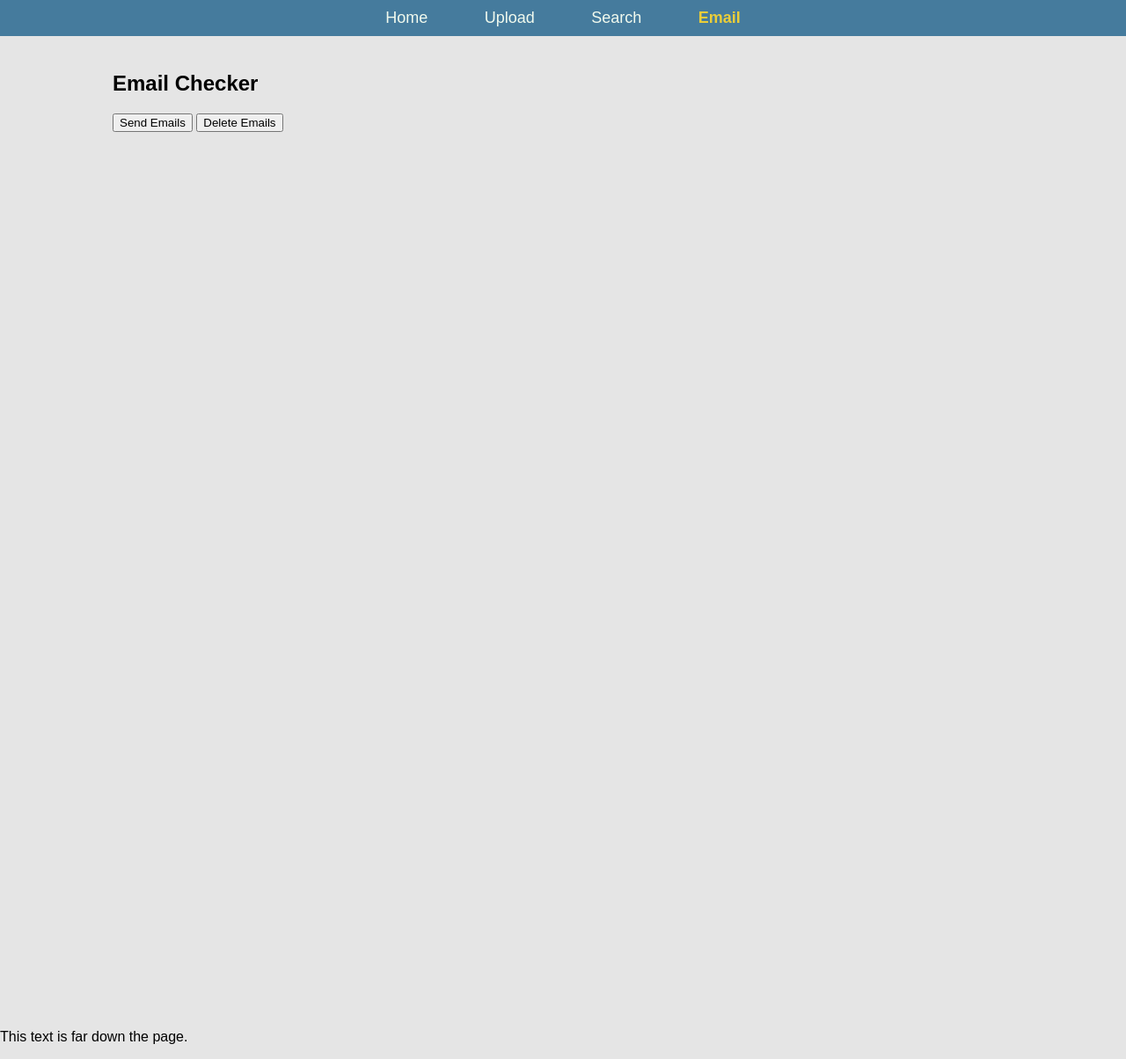
After one commit to ben-steinberg-geffen/Peer-Tutoring-Scheduler, a Flask app: page /email in a window 1280 px wide. The commit adds this page. Shown: the whole page at 88% size. Run offline with Flask 3, Linux system fonts and the light colour scheme.

Commit message:
commit 2/5

```diff
--- a/app.py
+++ b/app.py
@@ -69,5 +69,15 @@ def search():
 
     return render_template('search.html')
 
+#CHECK THIS CODE
+#email page displays email
+@app.route('/email')
+def email():
+
+    #if emails sent, send all the emails and display message that emails were sent
+    #if emails deleted, delete email from box and display message
+
+    return render_template('email.html')
+
 if __name__ == '__main__':
     app.run(debug=True)
--- a/static/styles.css
+++ b/static/style.css
@@ -1,7 +1,7 @@
 /*main design*/
 body {
     font-family: Arial, sans-serif;
-    background-color: #ffffff;
+    background-color: #e5e5e5;
     margin: 0;
     padding: 0;
     overflow-y: auto; /*enables vertical scrolling*/
@@ -15,16 +15,26 @@ body {
 
 /*navigation style*/
 nav {
-    background-color: #667c89;
+    background-color: #457b9d;
     padding: 10px;
     text-align: center;
 }
 
 nav a {
-    color: white;
+    color: #f1faee;
     margin: 0 15px;
     text-decoration: none;
     font-size: 18px;
+    padding: 10px 15px;
+}
+
+nav a:hover {
+    color: #fff;
+}
+
+nav a.active {
+    color: #eacd39;
+    font-weight: bold;
 }
 
 .upload-box {
--- /dev/null
+++ b/templates/email.html
@@ -0,0 +1,11 @@
+{% extends "base.html" %}
+
+{% block content %}
+<h2>Email Checker</h2>
+
+
+
+<button class="send-email-btn">Send Emails</button>
+<button class="send-email-btn">Delete Emails</button>
+
+{% endblock %}
```
Also changed, not shown: other parts of static/style.css (+64 -6 lines), templates/home.html (+19 -0 lines).
